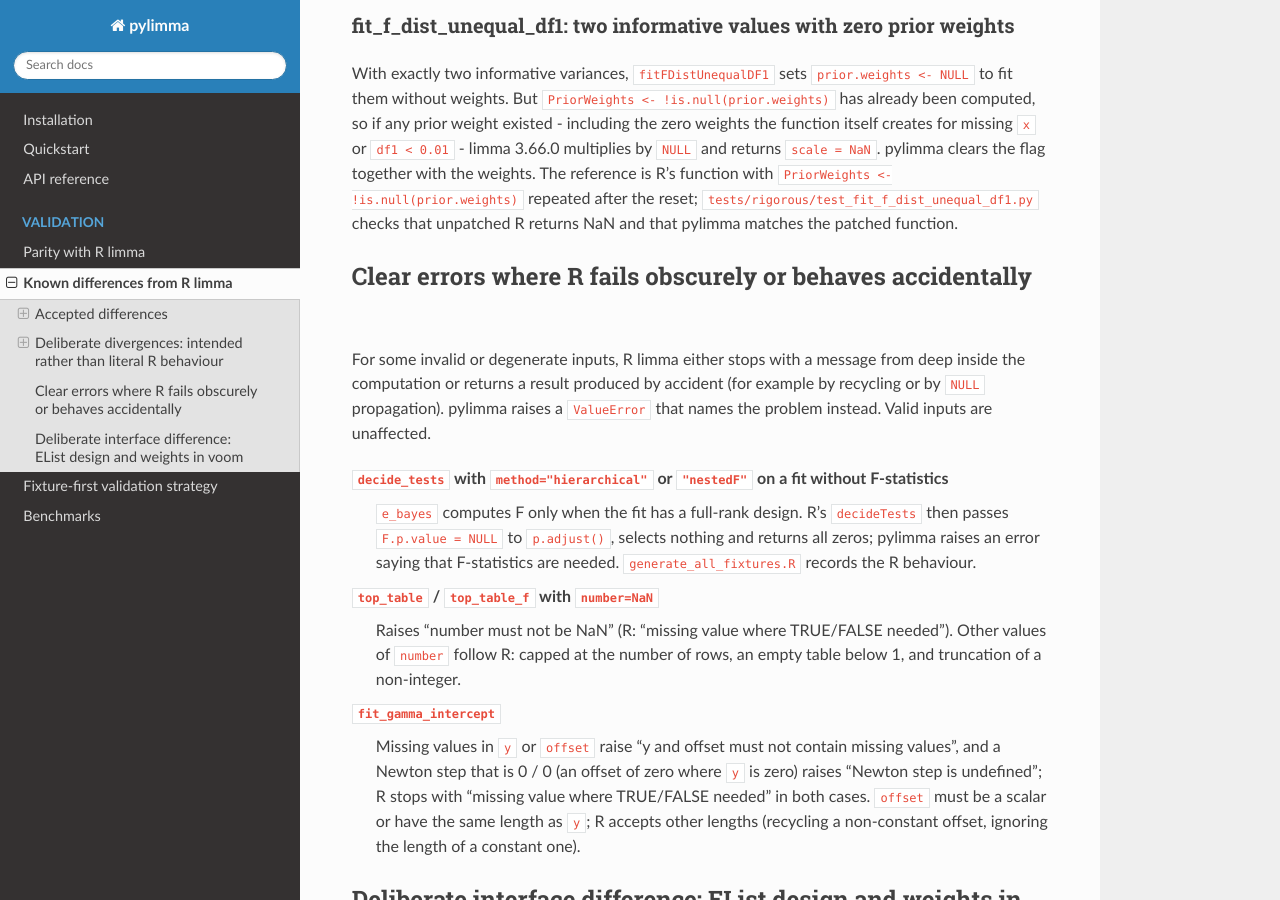
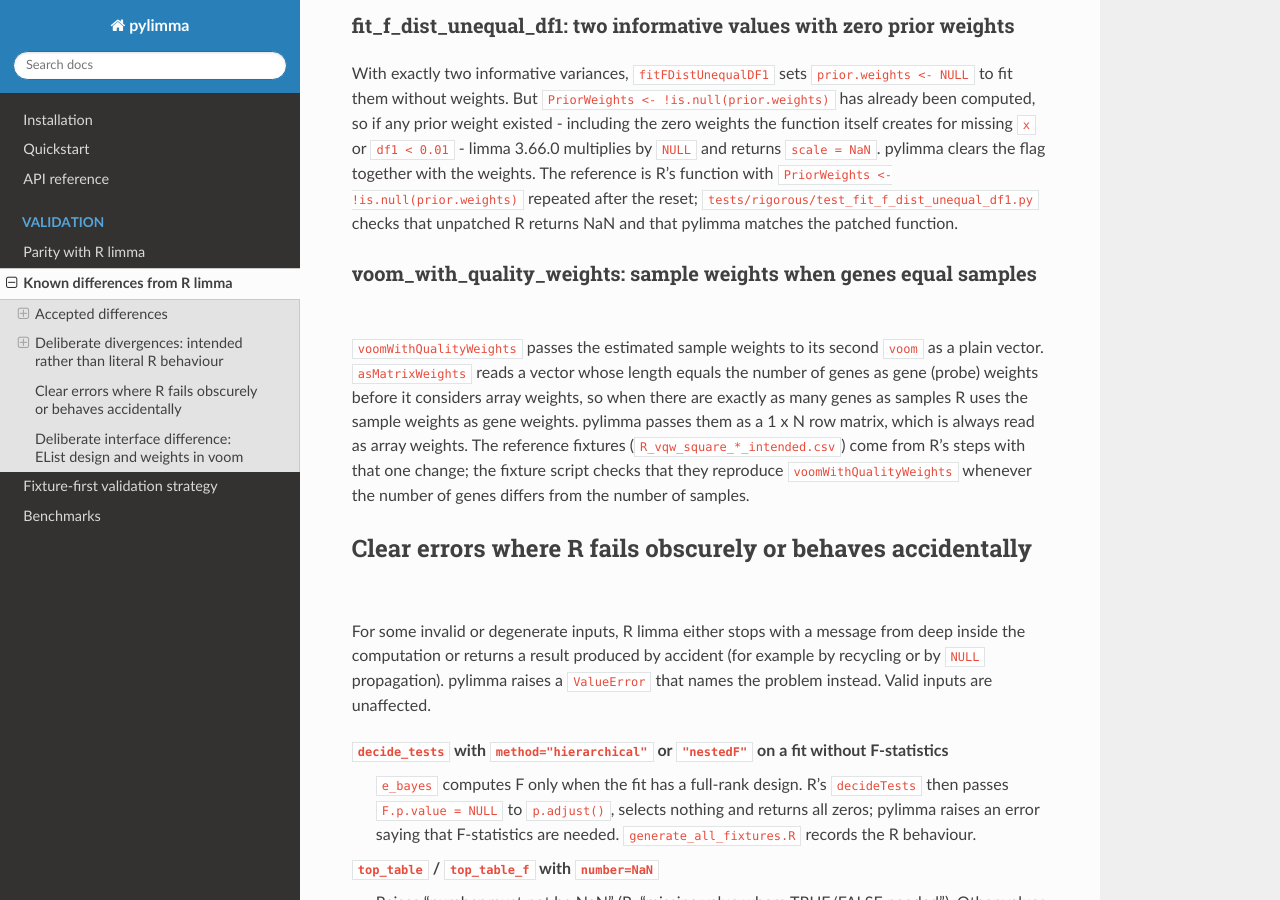
Before and after one commit to john-mulvey/pylimma, a Sphinx documentation site: the page built from docs/validation/known_differences.rst, in a window 1280 px wide and 900 px high, scrolled down 3208 px. Built offline with Sphinx 7.4.7 and the Read the Docs theme 3.1.0, drawn with Linux system fonts in a browser that asks for light colours; pages that are not in the unit, such as notebooks, are missing from menus.

Commit message:
voom_with_quality_weights: pass sample weights as array weights
R's voomWithQualityWeights gives its estimated sample weights to voom as
a plain vector; asMatrixWeights reads a vector whose length is the number
of genes as gene weights first, so with as many genes as samples R uses
the sample weights as gene weights - an accident. pylimma now passes
them as a 1 x N row matrix, always read as array weights. The reference
is R's steps with that one change, checked in generate_all_fixtures.R to
reproduce voomWithQualityWeights whenever ngenes != nsamples; documented
in known_differences.rst.

Audit finding: G-15 (voom_with_quality_weights part).

```diff
--- a/docs/validation/known_differences.rst
+++ b/docs/validation/known_differences.rst
@@ -185,6 +185,20 @@ together with the weights. The reference is R's function with
 ``tests/rigorous/test_fit_f_dist_unequal_df1.py`` checks that unpatched R
 returns NaN and that pylimma matches the patched function.
 
+voom_with_quality_weights: sample weights when genes equal samples
+~~~~~~~~~~~~~~~~~~~~~~~~~~~~~~~~~~~~~~~~~~~~~~~~~~~~~~~~~~~~~~~~~~~~
+
+``voomWithQualityWeights`` passes the estimated sample weights to its
+second ``voom`` as a plain vector. ``asMatrixWeights`` reads a vector whose
+length equals the number of genes as gene (probe) weights before it
+considers array weights, so when there are exactly as many genes as
+samples R uses the sample weights as gene weights. pylimma passes them as
+a 1 x N row matrix, which is always read as array weights. The reference
+fixtures (``R_vqw_square_*_intended.csv``) come from R's steps with that
+one change; the fixture script checks that they reproduce
+``voomWithQualityWeights`` whenever the number of genes differs from the
+number of samples.
+
 Clear errors where R fails obscurely or behaves accidentally
 ------------------------------------------------------------
 
```
Also changed, not shown: CHANGELOG.md (+3 -0 lines), 6 other files.
